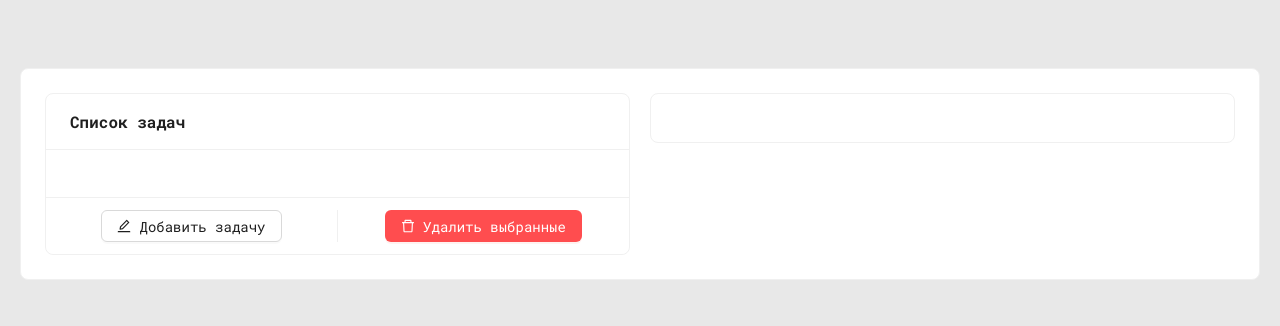
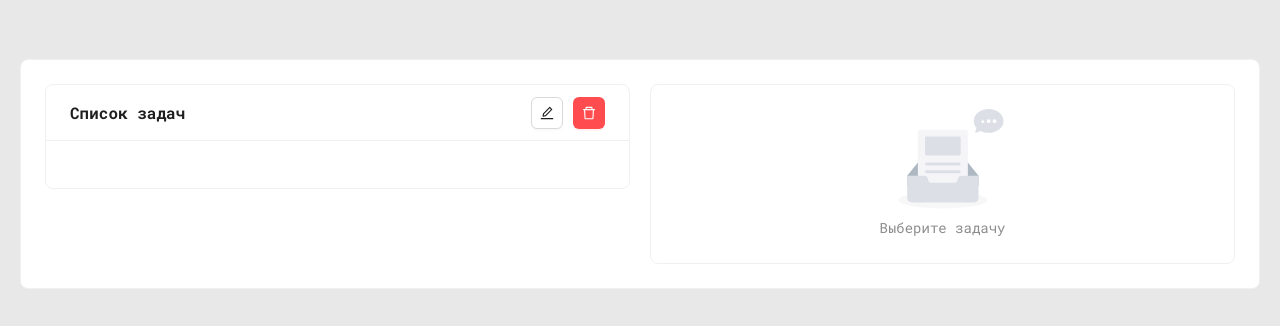
Before and after one commit to spmoska/infinity-task-list, a React (Create React App) app: page / in a window 1280 px wide. Shown: the part 226-552 px from the top of the page. Built offline with nearby package versions, Linux system fonts and the light colour scheme.

Commit message:
open children list

```diff
--- a/src/components/TaskListItem/TaskListItem.module.scss
+++ b/src/components/TaskListItem/TaskListItem.module.scss
@@ -1,7 +1,8 @@
-.task, .children__task {
+.task {
 	display: flex;
 	justify-content: space-between;
 	align-items: center;
+	position: relative;
 	margin: 5px 0;
 	padding: 5px;
 	cursor: pointer;
@@ -10,8 +11,29 @@
 		box-shadow: 0 0 5px 5px #DBDBFF4C;
 		background-color: #DBDBFF4C;
 	}
+
+	.task__name {
+		font-size: 16px;
+		margin: 0 0 0 20px;
+	}
+
+	.arrow__open {
+		position: absolute;
+		content: '';
+		width: 5px;
+		height: 5px;
+		border-bottom: 2px solid #000;
+		border-left: 2px solid #000;
+		transform: rotate(135deg);
+	}
+
+	.arrow__close {
+		position: absolute;
+		content: '';
+		width: 5px;
+		height: 5px;
+		border-bottom: 2px solid #000;
+		border-left: 2px solid #000;
+		transform: rotate(-135deg);
+	}
 }
-
-.children__task {
-	margin: 10px 15px;
-}
--- a/src/components/TaskListItem/TaskListItem.tsx
+++ b/src/components/TaskListItem/TaskListItem.tsx
@@ -3,12 +3,13 @@ import {ITaskListItemProps} from "./ITaskListItemProps";
 import {ITask} from "../../type/task";
 import tasks from "../../store/Tasks";
 import style from './TaskListItem.module.scss'
-import { Checkbox } from 'antd';
+import {Checkbox, message} from 'antd';
 import type { CheckboxChangeEvent } from 'antd/es/checkbox';
 import {observer} from "mobx-react-lite";
 
 const TaskListItem: FC<ITaskListItemProps> = ({task, childrenStyle}) => {
-    const [childrenList, setChildrenList] = useState<ITask[]>();
+    const [childrenList, setChildrenList] = useState<ITask[]>([]);
+    const [childrenOpen, setChildrenOpen] = useState<boolean>(false);
 
     useEffect(() => {
         setChildrenList(tasks.getChildrenTaskList(task.id))
@@ -19,17 +20,34 @@ const TaskListItem: FC<ITaskListItemProps> = ({task, childrenStyle}) => {
         else tasks.deselectTask(task.id);
     }
 
+    const taskClickHandler = () => {
+        if (!childrenOpen) {
+            try {
+                tasks.getTask(task.id);
+                setChildrenOpen(true);
+            } catch (e) {
+                message.error('Ошибка загрузки задач!');
+            }
+        } else setChildrenOpen(false);
+    }
+
     return (
         <div style={childrenStyle}>
-            <div className={style.task} onClick={() => tasks.getTask(task.id)}>
-                <p>{task.name}</p>
+            <div className={style.task} onClick={taskClickHandler}>
+                {
+                    childrenList.length > 0
+                        ?
+                        <div className={childrenOpen ? style.arrow__open : style.arrow__close}></div>
+                        : null
+                }
+                <p className={style.task__name}>{task.name}</p>
                 <Checkbox onChange={onCheck}
                           checked={!!tasks.selectedTasks.find(selectedTask => selectedTask.id === task.id)}
                 ></Checkbox>
             </div>
             <>
                 {
-                    childrenList
+                    childrenList.length > 0 && childrenOpen
                         ?
                         childrenList.map(childrenTask =>
                             <TaskListItem task={childrenTask} childrenStyle={{margin: '5px 0 5px 10px'}} key={childrenTask.id}/>
--- a/src/page/Tasks/TasksPage.tsx
+++ b/src/page/Tasks/TasksPage.tsx
@@ -2,7 +2,7 @@ import React, {useEffect} from 'react';
 import {useState} from "react";
 import {ITaskForm} from "../../type/task";
 import tasks from "../../store/Tasks";
-import {Button, Card, Col, message, Row, Empty} from "antd";
+import {Button, Card, Col, message, Row, Empty, Tooltip} from "antd";
 import {DeleteOutlined, EditOutlined} from "@ant-design/icons";
 import TaskModal from "../../components/TaskModal/TaskModal";
 import {observer} from "mobx-react-lite";
@@ -29,20 +29,25 @@ const TasksPage = () => {
 
     return (
         <>
-            <Card style={{width: '100%', maxHeight: '80vh', margin: '20px'}}>
+            <Card style={{width: '100%', maxHeight: '80vh', margin: '20px', overflow: "auto"}}>
                 <Row gutter={[20, 20]}>
                     <Col xs={24} lg={12}>
-                        <Card title='Список задач' actions={[
+                        <Card title='Список задач' extra={[
+                            <Tooltip title='Добавить задачу'>
                                 <Button
+                                    style={{marginRight: 10}}
                                     onClick={() => setCreateModalOpen(true)}
                                     icon={<EditOutlined/>}
-                            >Добавить задачу</Button>,
+                                ></Button>
+                            </Tooltip>,
+                            <Tooltip title='Удалить задачу'>
                             <Button
                                 onClick={() => tasks.deleteSelectedTasks()}
                                 icon={<DeleteOutlined/>}
                                 danger
                                 type='primary'
-                            >Удалить выбранные</Button>
+                            ></Button>
+                            </Tooltip>
                         ]}
                         >
                             {
@@ -54,17 +59,17 @@ const TasksPage = () => {
                     </Col>
                     <Col xs={24} lg={12}>
                         {
-                            tasks.task
+                            Object.keys(tasks.task).length !== 0
                                 ?
                                 <Card title={tasks.task.name}>
                                     {tasks.task.description}
                                 </Card>
                                 :
-                            <Empty />
+                                <Card>
+                                    <Empty description='Выберите задачу'/>
+                                </Card>
                         }
                     </Col>
-
-
                 </Row>
             </Card>
 
```
Lines whose indentation alone changed are shown as unchanged.
